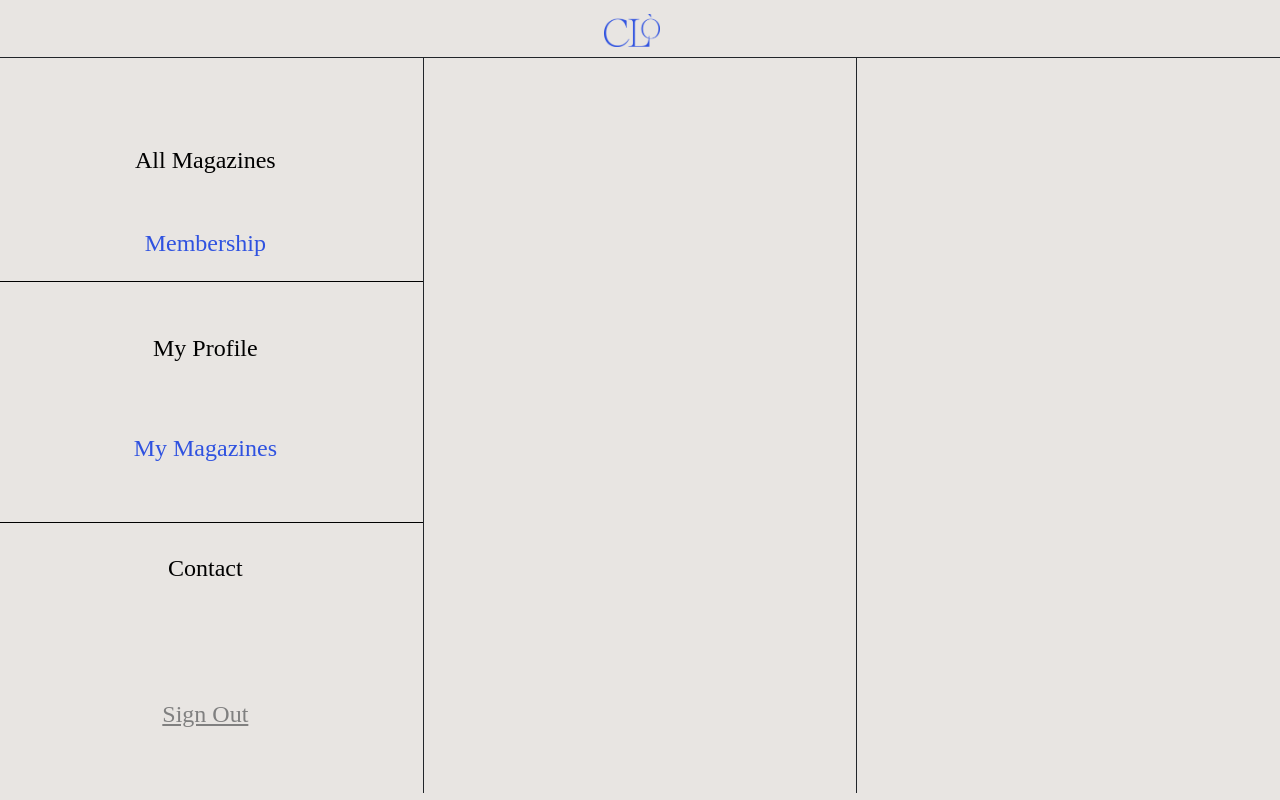
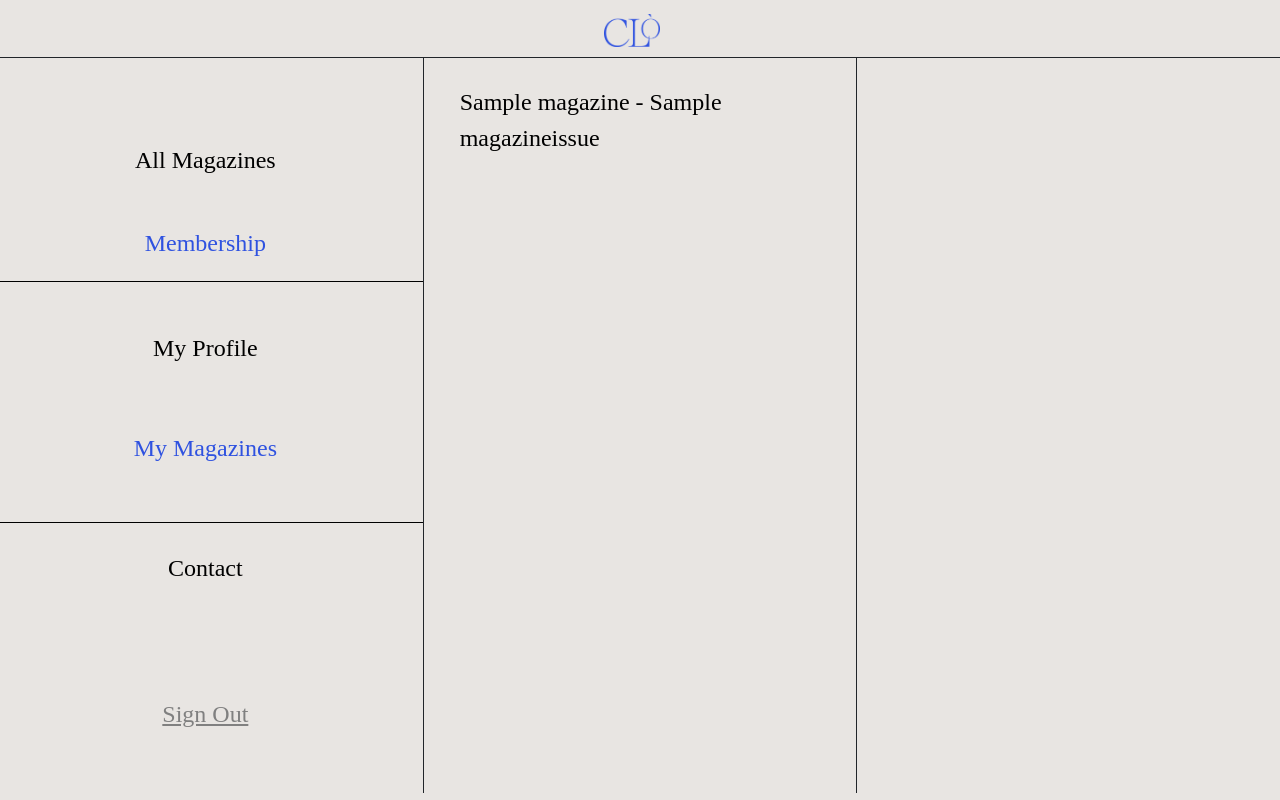
Before and after one commit to AaronMilne19/Clo, a Django app: page /mymagazines/ in a window 1280 px wide. Run offline with Django 3.2, Linux system fonts and the light colour scheme; a user stored in the database is signed in; tables that the repository leaves empty hold one stand-in row (values such as "Sample post"); some libraries are stand-ins or nearby versions; some web fonts are replaced.

Commit message:
saving progress

```diff
--- a/home/views.py
+++ b/home/views.py
@@ -55,6 +55,10 @@ def issue(request, id, slug):
 def mymags(request):
     ctx = {}
 
+    #user = UserProfile.objects.get(user=request.user)
+
+
     ctx['magazines'] = Magazine.objects.all()
+    ctx['savedissues'] = MagazineIssue.objects.all() #This will change
 
     return render(request, 'mymagazines.html', context=ctx)
--- /dev/null
+++ b/static/styles/mymagazines.css
@@ -0,0 +1,17 @@
+.saved-box {
+    min-height:80px;
+    margin-top:15px;
+    margin-bottom:5px;
+    display:flex;
+    justify-content:center;
+    align-items:center;
+}
+
+.saved-link{
+    text-decoration:none;
+    color:black;
+}
+
+.saved-link:hover {
+    color: #2F52E0
+}
--- a/templates/mymagazines.html
+++ b/templates/mymagazines.html
@@ -3,15 +3,19 @@
 
 {% block css %}
 <link rel="stylesheet" type="text/css" href="/static/styles/home.css">
+<link rel="stylesheet" type="text/css" href="/static/styles/mymagazines.css">
 {% endblock %}
 
 {% block navbar %}
 {% include 'navbar.html' %}
 {% endblock %}
 
+{% block title %}
+My Magazines
+{% endblock %}
+
 
 {% block content %}
-
 <div class="container py-0 px-0 mr-0 d-inline">
     <div class="row">
         <div style="min-height: 80vh;" class="col-sm-4 pt-3 px-0">
@@ -19,12 +23,22 @@
         </div>
 
         <div class="col-sm-4 border-start border-end border-dark border-1 d-flex" id="mainbox">
+            <div class="info-box sticky-top mx-4 pe-4 d-flex">
+                {% for issue in savedissues %}
+                <div class="saved-box">
+                    <a href="{% url 'home:issue' issue.magazine.id issue.slug %}" class="saved-link">
+                        {{issue.magazine.title}} - {{issue.title}}
+                    </a>
+                </div>
+                {% endfor %}
+            </div>
+        </div>
 
-        </div>
     </div>
 </div>
 
 {% endblock %}
+
 
 {% block script %}
 <script>
@@ -34,5 +48,4 @@
 
     document.getElementById('mmags').classList.add('yellow');
 </script>
-
 {% endblock %}
```
